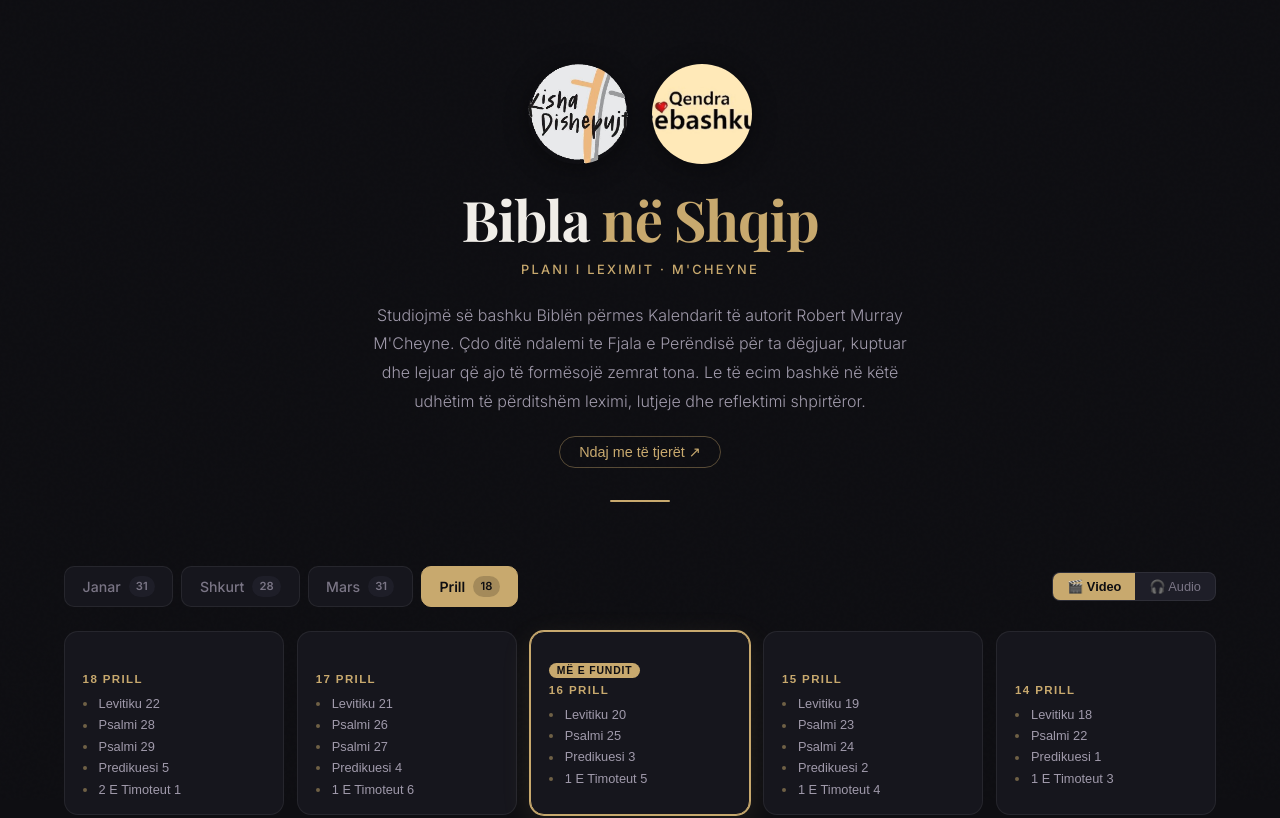
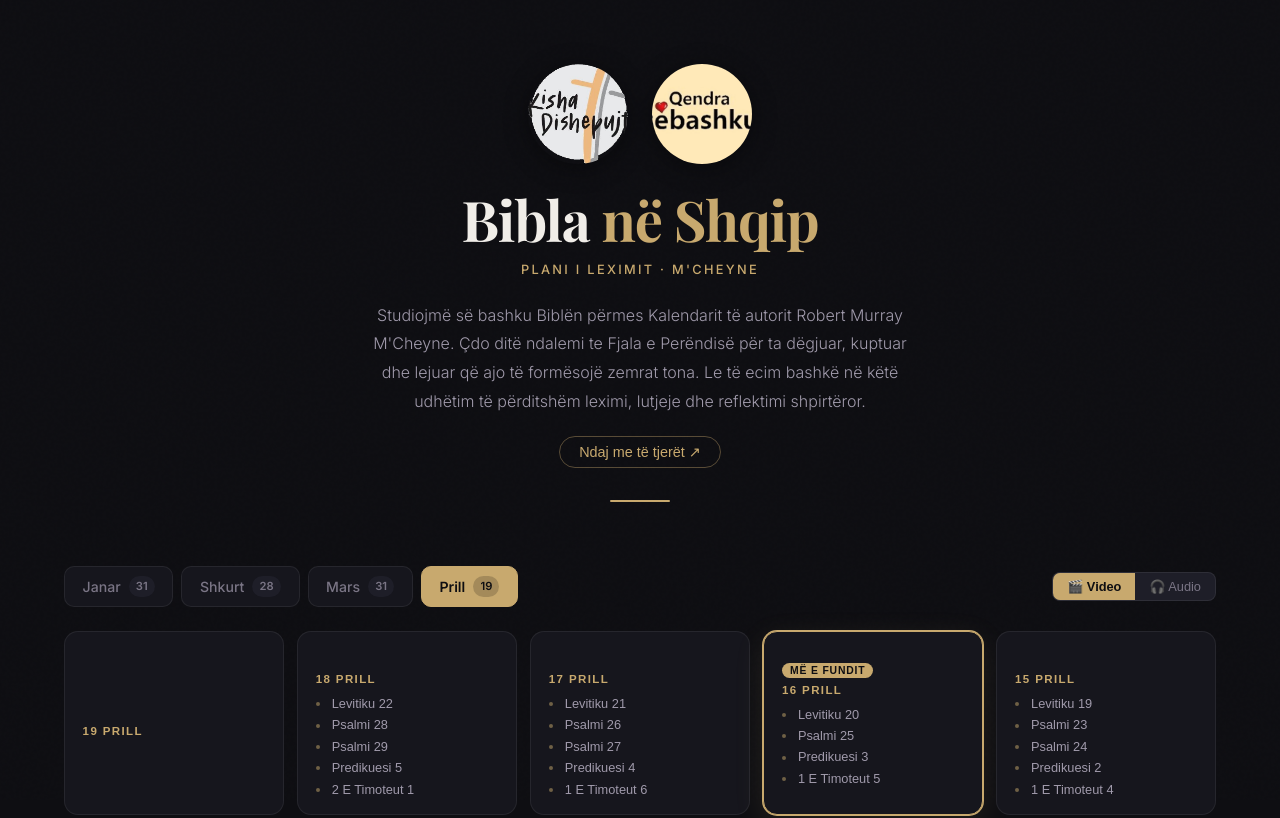
Before and after one commit to jeffandmeredith-max/bibla-shqip, a React (Vite) app: page / in a window 1280 px wide. Shown: the top 818 px of the page. Built offline with nearby package versions, Linux system fonts and the light colour scheme.

Commit message:
chore: daily update 2026-04-19

```diff
--- a/src/data/april.js
+++ b/src/data/april.js
@@ -479,5 +479,11 @@ export const april = [
       }
     ],
     "audioFile": "april-18.webm"
+  },
+  {
+    "day": 19,
+    "date": "19 Prill",
+    "videoId": "9iXzj-tMIxc",
+    "readings": []
   }
 ]
```
